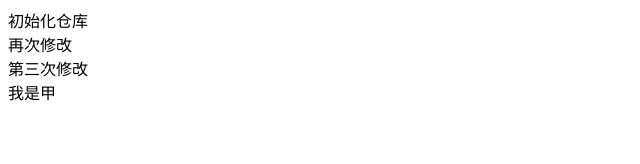
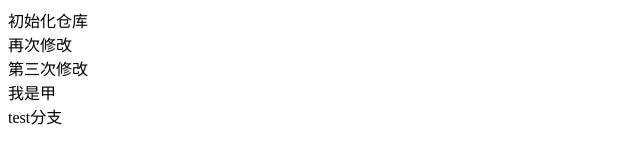
Before and after one commit to Sunflows/Sun.github.io, a plain HTML site: page index.html in a window 1280 px wide. Shown: the full height of the page, 0-640 px from the left. Drawn offline with Linux system fonts and the light colour scheme.

Commit message:
分支提交

```diff
--- a/index.html
+++ b/index.html
@@ -1,7 +1,7 @@
 <!--
  * @Author: your name
  * @Date: 2020-12-07 14:14:02
- * @LastEditTime: 2020-12-07 20:37:31
+ * @LastEditTime: 2020-12-07 20:52:51
  * @LastEditors: Please set LastEditors
  * @Description: In User Settings Edit
  * @FilePath: \test\index.html
@@ -18,5 +18,6 @@
     <div>再次修改</div>
     <span>第三次修改</span>
     <div>我是甲</div>
+    <div>test分支</div>
 </body>
 </html>
```
